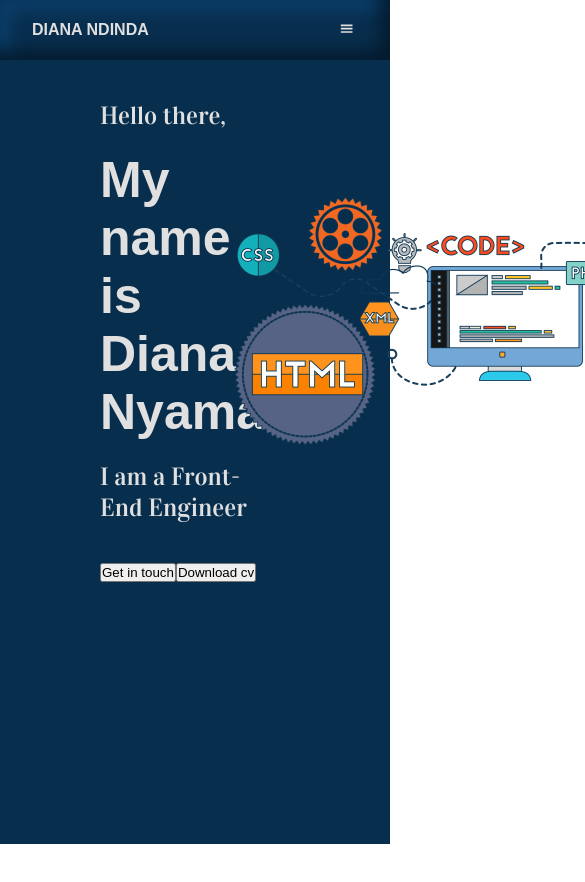
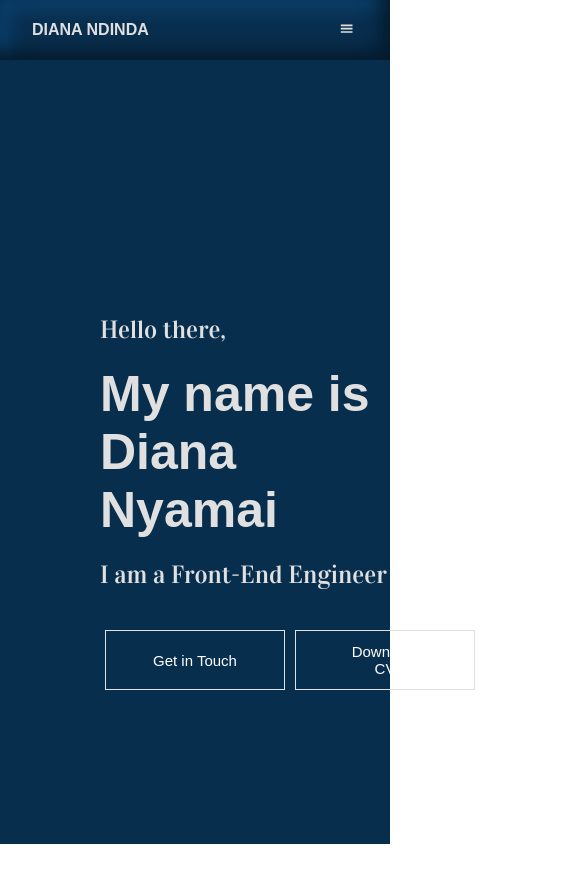
Before and after one commit to Diana-nyamai/ndinda_portfolio, a React (Create React App) app: page / in a window 390 px wide. Shown: the top 882 px of the page, 585 px wide, since content can reach past the window. Before the commit the page ends 844 px from the top, so only its background shows below. Built offline with nearby package versions, Linux system fonts and the light colour scheme; a web font is replaced by a local one.

Commit message:
Update: adding button components to the file

```diff
--- a/src/pages/Home.js
+++ b/src/pages/Home.js
@@ -1,5 +1,6 @@
 import React from 'react'
 import illustration from '../assets/illustration.png'
+import Button1 from '../components/Button1'
 
 function Home() {
   return (
@@ -12,8 +13,8 @@ function Home() {
         <p>I am a Front-End Engineer</p>
       </div>
       <div className="homeBtn">
-        <button>Get in touch</button>
-        <button>Download cv</button>
+        <Button1 name="Get in Touch"/>
+        <Button1 name="Download CV"/>
       </div>
      </div>
 
--- a/src/styles/pages/home.scss
+++ b/src/styles/pages/home.scss
@@ -20,6 +20,9 @@
     font-size: 50px;
     font-family: $heading-font;
 }
+.homeBtn{
+    display: flex;
+}
 .techImg{
     width: 100%;
     display: flex;
@@ -30,3 +33,23 @@
     height: 500px;
     object-fit: cover;
 }
+
+@media all and (max-width: 1024px) {
+    .homeContainer{
+        display: flex;
+        max-width: 1024px;
+        width: 100%;
+        height: 100%;
+        justify-content: center;
+        align-items: center;
+    }
+    .greetings{
+        width: 100%;
+        padding: 0 0 0 100px;
+        // text-align: center;
+    }
+    .techImg
+    {
+        display: none;
+    }
+}
```
